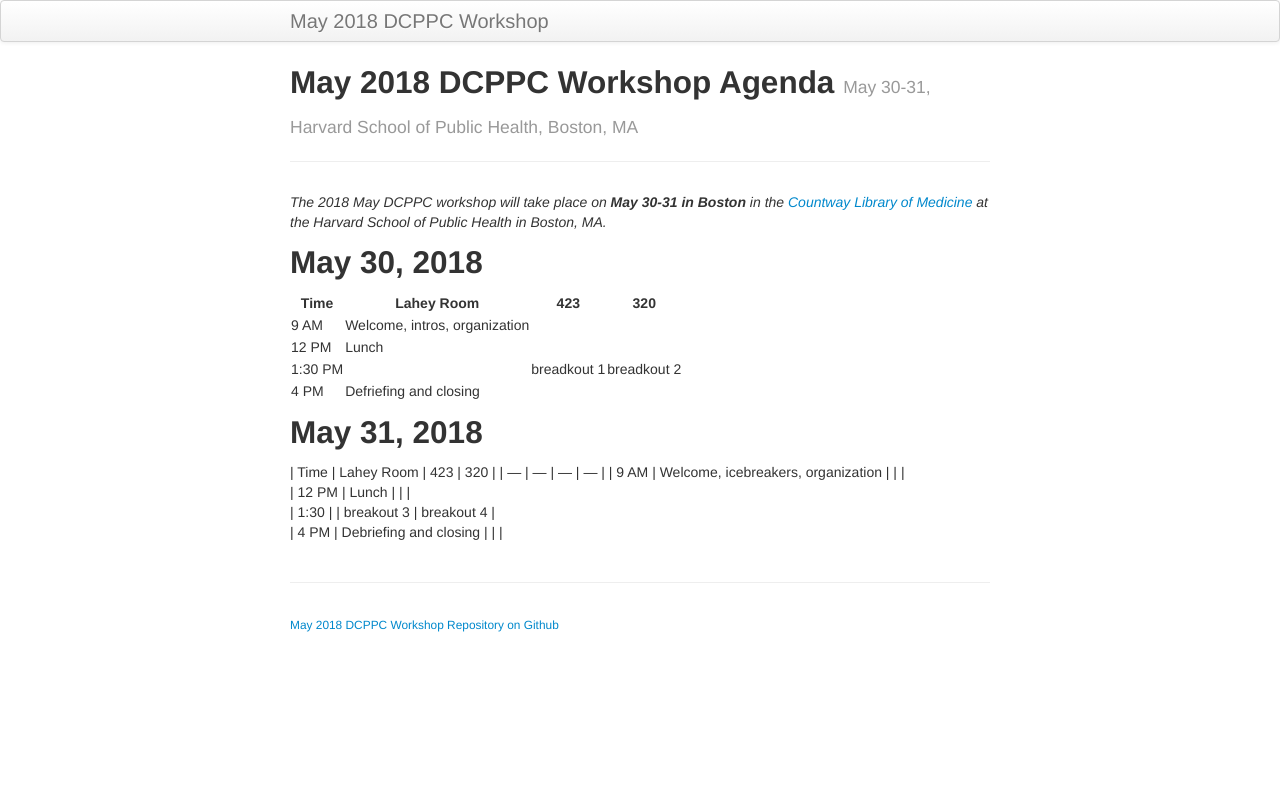
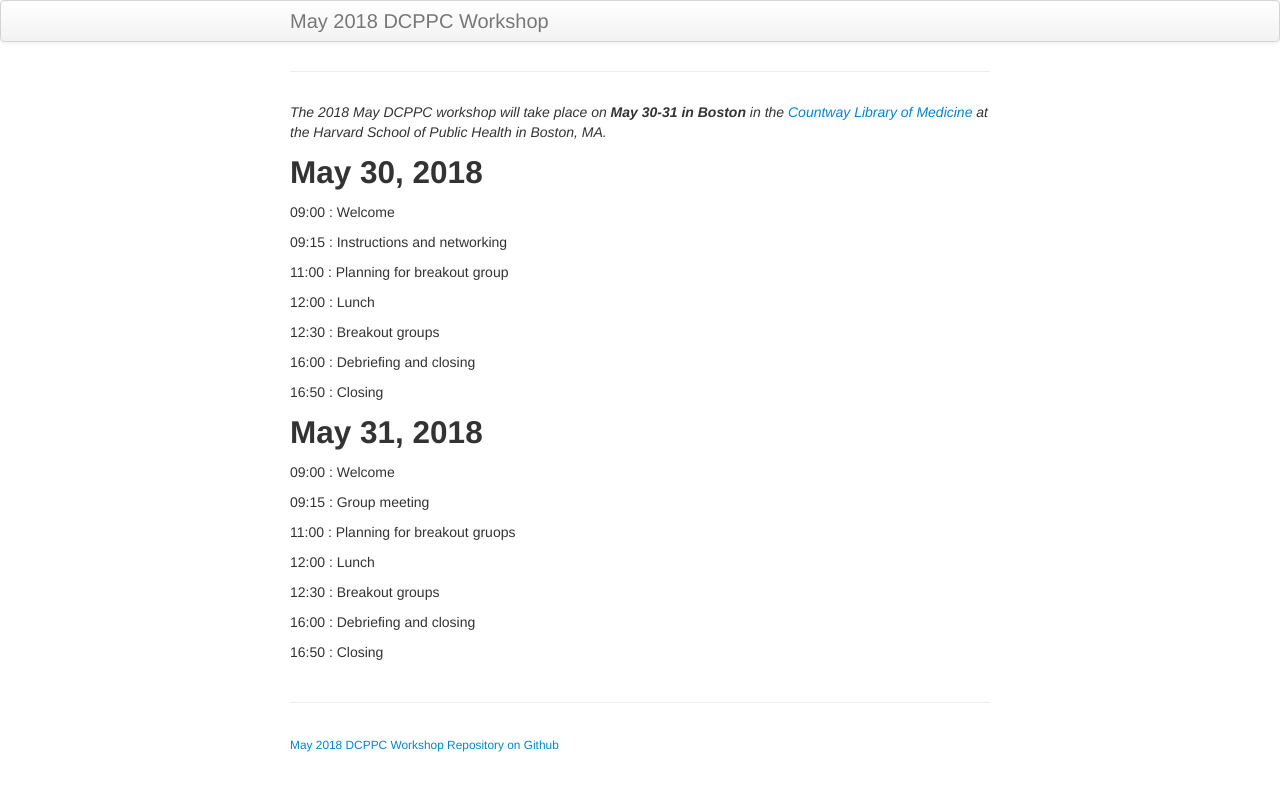
Before and after one commit to dcppc/2018-may-workshop, a Jekyll site: the page built from docs/agenda.md, in a window 1280 px wide. Shown: the top 791 px of the page. Built offline with Jekyll 4.4.1, drawn with Linux system fonts in a browser that asks for light colours; our own code applies the rules of GitHub Pages for plain Markdown files.

Commit message:
Update agenda.md

```diff
--- a/docs/agenda.md
+++ b/docs/agenda.md
@@ -10,18 +14,33 @@ at the Harvard School of Public Health in Boston, MA._
 
 ## May 30, 2018
 
-| Time | Lahey Room | 423 | 320 |
-| --- | --- | --- | --- |
-| 9 AM  | Welcome, intros, organization |    |     |
-| 12 PM  | Lunch |    |    |
-| 1:30 PM |   | breadkout 1 | breadkout 2  |
-| 4 PM | Defriefing and closing |    |  |
+ 09:00 : Welcome
+
+ 09:15 : Instructions and networking
+
+ 11:00 : Planning for breakout group
+
+ 12:00 : Lunch
 
 
+ 12:30 : Breakout groups
+
+ 16:00 : Debriefing and closing
+
+ 16:50 : Closing
+
 ## May 31, 2018
-| Time | Lahey Room | 423 | 320 |
-| --- | --- | --- | --- |
-| 9 AM  | Welcome, icebreakers, organization  |    |     |
-| 12 PM  | Lunch |    |  |
-| 1:30  |   | breakout 3 | breakout 4     |
-| 4 PM | Debriefing and closing |    |   |
+
+ 09:00 : Welcome
+
+ 09:15 : Group meeting
+
+ 11:00 : Planning for breakout gruops
+
+ 12:00 : Lunch
+
+ 12:30 : Breakout groups
+
+ 16:00 : Debriefing and closing
+
+ 16:50 : Closing
```
Also changed, not shown: other parts of docs/agenda.md (+4 -0 lines).
